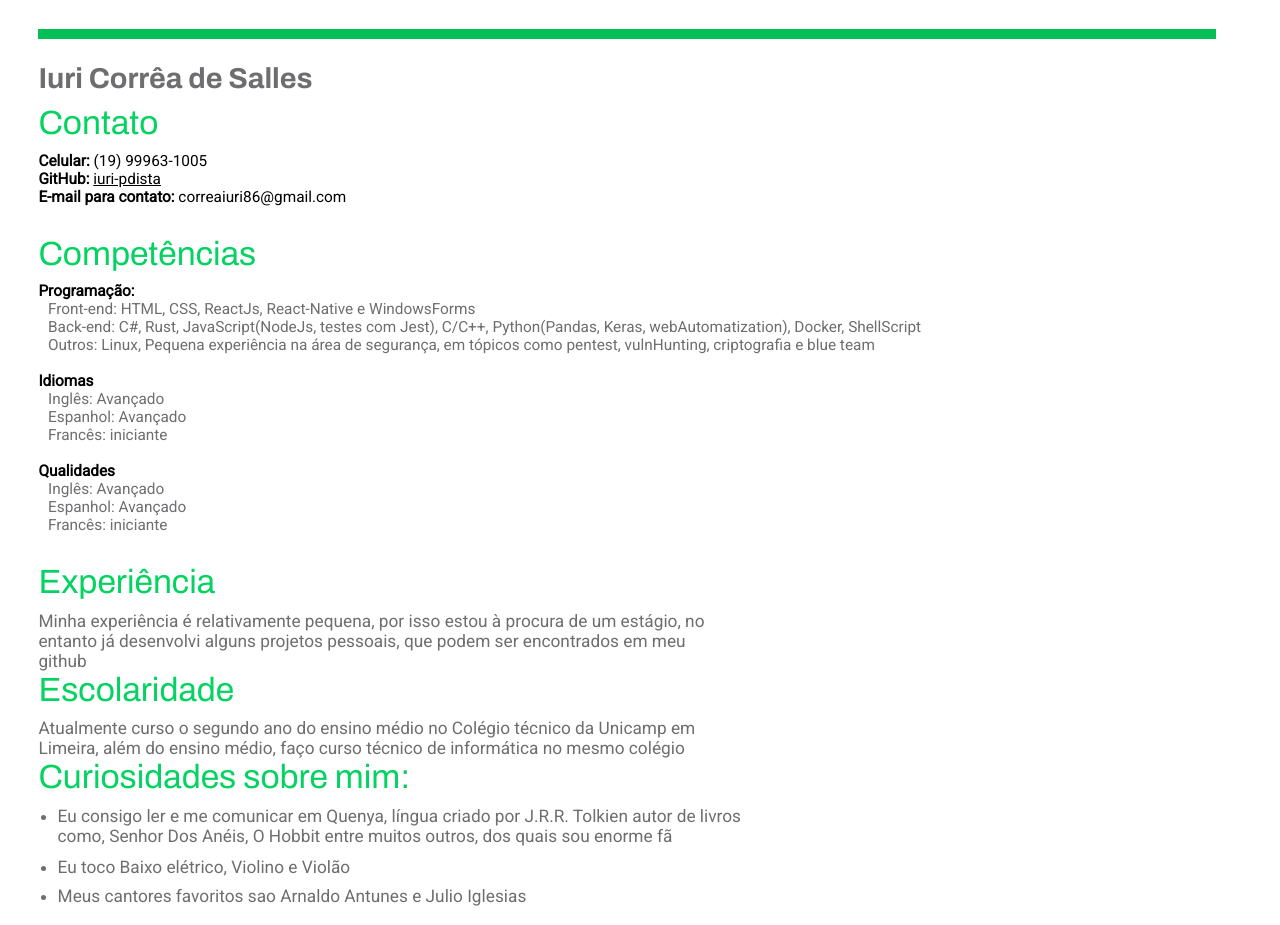
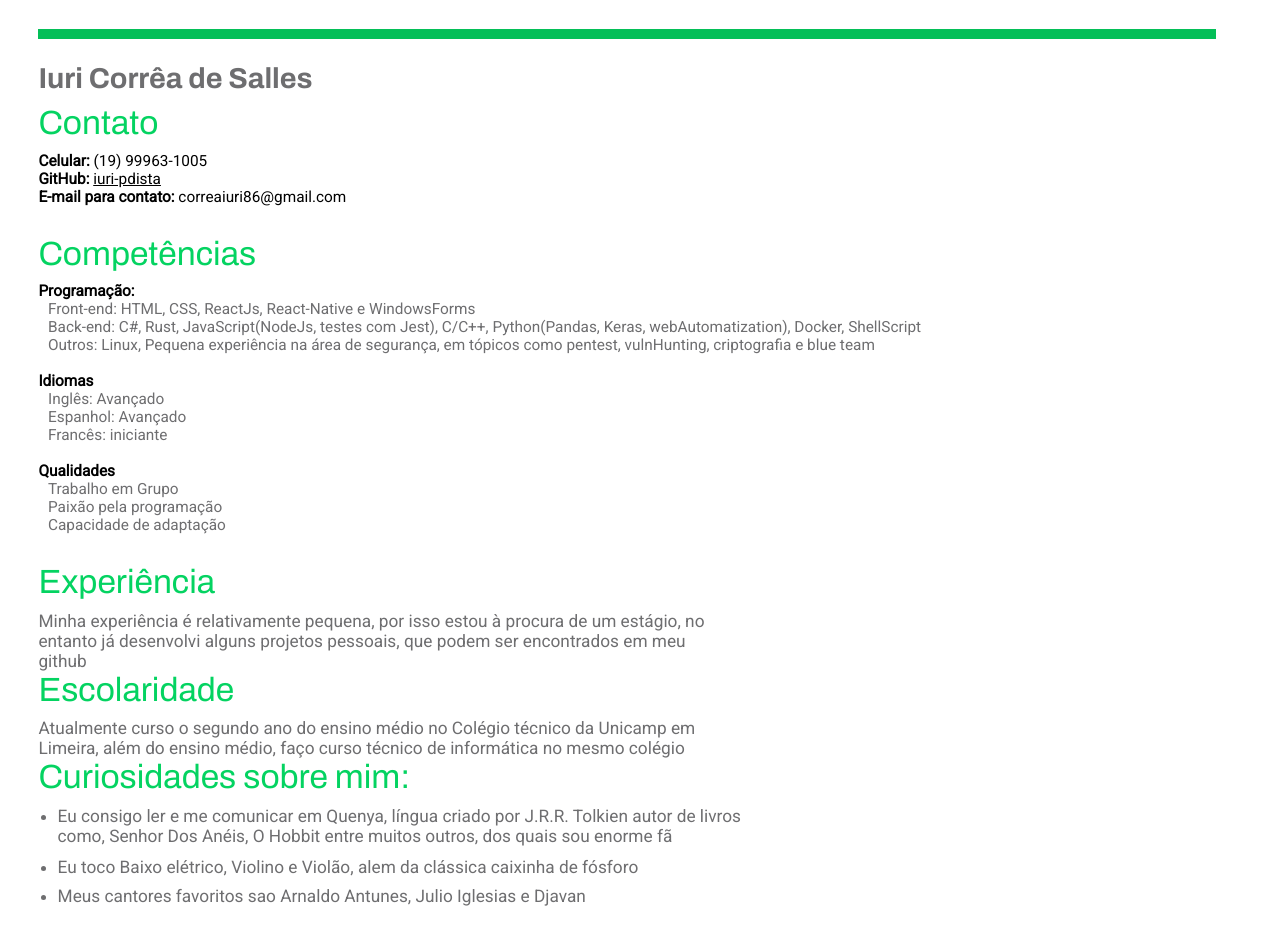
Before and after one commit to iuri-pdista/Curriculum-Vitae, a plain HTML site: page index.html in a window 1280 px wide. Drawn offline with Linux system fonts and the light colour scheme.

Commit message:
Fixed errors

```diff
--- a/index.html
+++ b/index.html
@@ -135,9 +135,9 @@
             <br><b>Qualidades</b>
                 <div class="subtopic-info">
                     <ul>
-                        <li>Inglês: Avançado</li>
-                        <li>Espanhol: Avançado</li>
-                        <li>Francês: iniciante</li>
+                        <li>Trabalho em Grupo</li>
+                        <li>Paixão pela programação</li>
+                        <li>Capacidade de adaptação</li>
                     </ul>
                 </div>
         </li>
@@ -149,8 +149,8 @@
     <h2 class="topic-header">Curiosidades sobre mim: </h2>
     <ul class="fun-fact-list">
         <li class="experience-info">Eu consigo ler e me comunicar em Quenya, língua criado por J.R.R. Tolkien autor de livros como, Senhor Dos Anéis, O Hobbit entre muitos outros, dos quais sou enorme fã</li><br>
-        <li class="experience-info">Eu toco Baixo elétrico, Violino e Violão</li>
-        <li class="experience-info">Meus cantores favoritos sao Arnaldo Antunes e Julio Iglesias</li>
+        <li class="experience-info">Eu toco Baixo elétrico, Violino e Violão, alem da clássica caixinha de fósforo</li>
+        <li class="experience-info">Meus cantores favoritos sao Arnaldo Antunes, Julio Iglesias e Djavan</li>
     </ul>
 
 </body>
```
